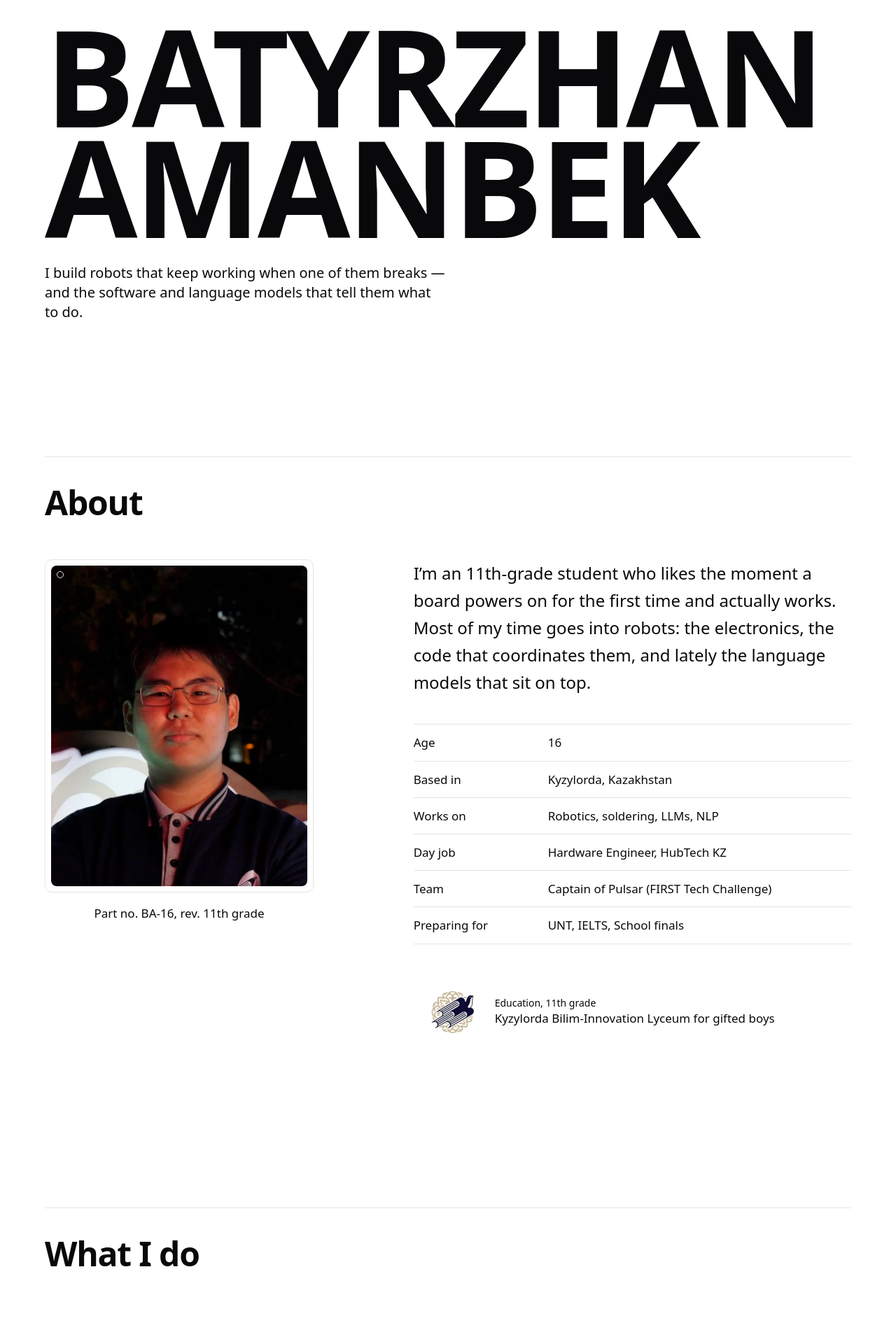
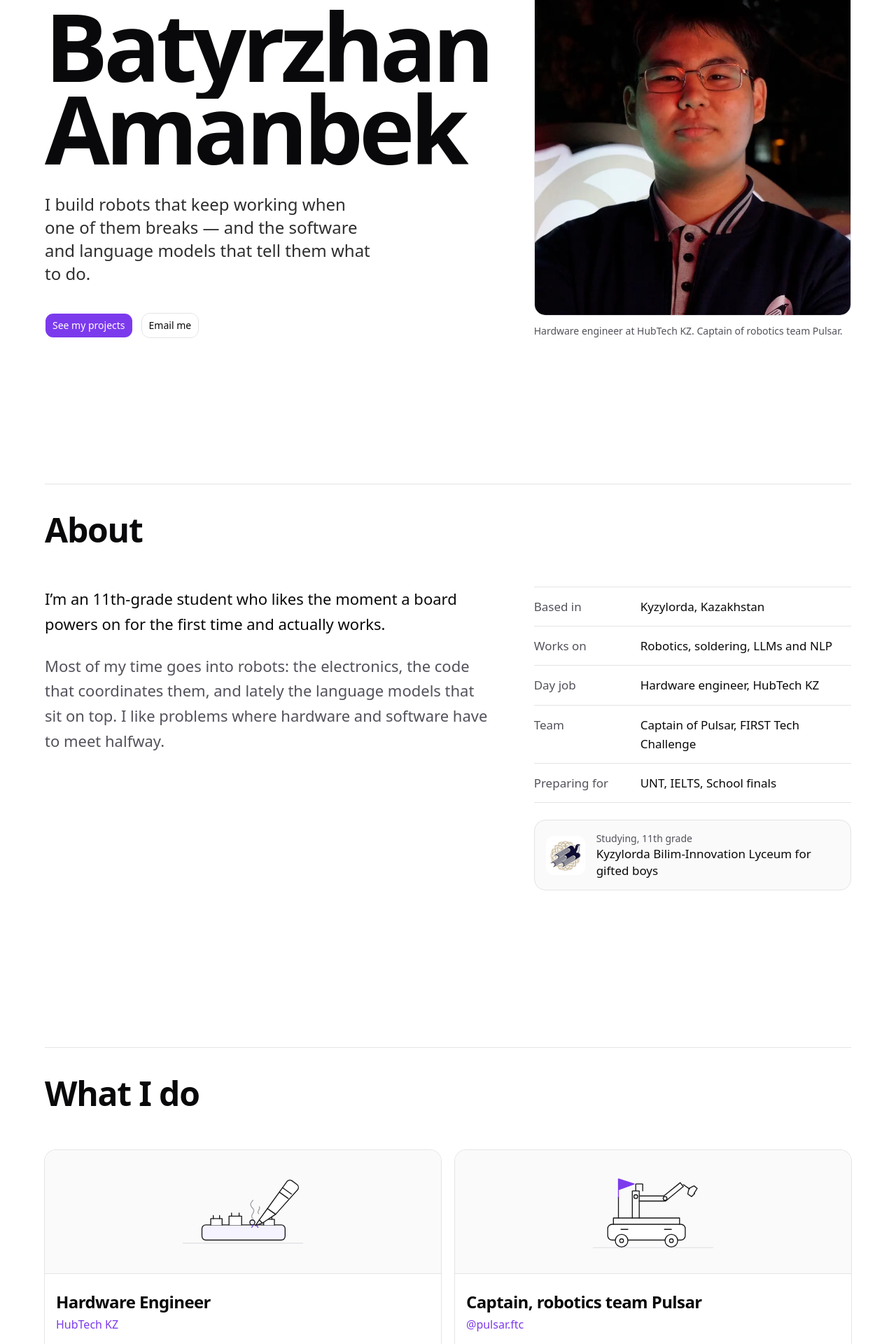
Before and after one commit to batryzhan/portfolio, a React (Vite) app: page / in a window 1280 px wide. Shown: the part 260-2180 px from the top of the page at 70% size. Built offline with nearby package versions, Linux system fonts and the light colour scheme.

Commit message:
feat: redesign Hero, About and What I do
Typographic hero with real portrait and shadcn buttons; About without
the datasheet/chip frame; role cards with Codex-drawn SVG illustrations.
Off duty is unmounted until the TETR.IO rebuild lands.

```diff
--- a/src/App.tsx
+++ b/src/App.tsx
@@ -5,7 +5,7 @@ import { Roles } from "./sections/Roles";
 import { Projects } from "./sections/Projects";
 import { Achievements } from "./sections/Achievements";
 import { Journey } from "./sections/Journey";
-import { OffDuty } from "./sections/OffDuty";
+// import { OffDuty } from "./sections/OffDuty";
 import { Contact } from "./sections/Contact";
 
 export default function App() {
@@ -25,7 +25,7 @@ export default function App() {
         <Projects />
         <Achievements />
         <Journey />
-        <OffDuty />
+        {/* <OffDuty /> */}
         <Contact />
       </main>
     </>
--- a/src/content.ts
+++ b/src/content.ts
@@ -13,14 +13,14 @@ export const person = {
 
 export const roles = [
   {
-    id: "U1",
+    id: "hardware",
     title: "Hardware Engineer",
     org: "HubTech KZ",
     href: "https://hubtech.kz",
     body: "Designing and soldering the electronics side of real products: boards, wiring, sensors, and the bring-up that makes them talk.",
   },
   {
-    id: "U2",
+    id: "team",
     title: "Captain, robotics team Pulsar",
     org: "@pulsar.ftc",
     href: "https://instagram.com/pulsar.ftc/",
--- a/src/sections/About.tsx
+++ b/src/sections/About.tsx
@@ -1,77 +1,49 @@
-import { Section } from "../components/Section";
-import { person } from "../content";
+import { Section } from "@/components/Section";
+import { person } from "@/content";
 
-const PINS = Array.from({ length: 9 });
-
-function Pins({ side }: { side: "left" | "right" }) {
-  return (
-    <div
-      aria-hidden="true"
-      className={`absolute top-8 bottom-8 flex flex-col justify-between ${side === "left" ? "-left-3" : "-right-3"}`}
-    >
-      {PINS.map((_, i) => (
-        <span key={i} className="block h-1.5 w-3 rounded-[1px] bg-gold-dim" />
-      ))}
-    </div>
-  );
-}
-
-const rows: { k: string; v: string }[] = [
-  { k: "Age", v: `${person.age}` },
+const facts: { k: string; v: string }[] = [
   { k: "Based in", v: "Kyzylorda, Kazakhstan" },
-  { k: "Works on", v: "Robotics, soldering, LLMs, NLP" },
-  { k: "Day job", v: "Hardware Engineer, HubTech KZ" },
-  { k: "Team", v: "Captain of Pulsar (FIRST Tech Challenge)" },
+  { k: "Works on", v: "Robotics, soldering, LLMs and NLP" },
+  { k: "Day job", v: "Hardware engineer, HubTech KZ" },
+  { k: "Team", v: "Captain of Pulsar, FIRST Tech Challenge" },
   { k: "Preparing for", v: person.studying.join(", ") },
 ];
 
 export function About() {
   return (
     <Section id="about" title="About">
-      <div className="grid gap-14 md:grid-cols-[minmax(0,5fr)_minmax(0,7fr)] md:gap-20">
-        <figure className="relative mx-3 max-w-sm md:mx-0">
-          <Pins side="left" />
-          <Pins side="right" />
-          <div className="relative overflow-hidden rounded-md border border-gold-dim/70 bg-mask-deep p-2">
-            <img
-              src="/img/portrait.webp"
-              alt="Portrait of Batyrzhan Amanbek in his lyceum jacket"
-              width={800}
-              height={1198}
-              loading="lazy"
-              decoding="async"
-              className="aspect-[4/5] w-full rounded-sm object-cover object-top"
-            />
-            <span aria-hidden="true" className="absolute left-4 top-4 size-2.5 rounded-full border border-gold bg-mask-deep" />
-          </div>
-          <figcaption className="designator mt-4 text-center">Part no. BA-16, rev. 11th grade</figcaption>
-        </figure>
+      <div className="grid gap-12 md:grid-cols-[minmax(0,7fr)_minmax(0,5fr)] md:gap-16">
+        <div className="space-y-6 text-xl leading-relaxed md:text-[1.375rem]">
+          <p className="max-w-[52ch]">
+            I&rsquo;m an 11th-grade student who likes the moment a board powers on for the first time and actually works.
+          </p>
+          <p className="max-w-[52ch] text-muted-foreground">
+            Most of my time goes into robots: the electronics, the code that coordinates them, and lately the language models
+            that sit on top. I like problems where hardware and software have to meet halfway.
+          </p>
+        </div>
 
         <div>
-          <p className="max-w-[58ch] text-xl leading-relaxed text-silk md:text-2xl">
-            I&rsquo;m an 11th-grade student who likes the moment a board powers on for the first time and actually works. Most of my time goes into robots: the electronics, the code that coordinates them, and lately the language models that sit on top.
-          </p>
-
-          <dl className="mt-10 divide-y divide-trace/50 border-y border-trace/50">
-            {rows.map((row) => (
-              <div key={row.k} className="grid grid-cols-[9rem_1fr] gap-4 py-3 sm:grid-cols-[11rem_1fr]">
-                <dt className="text-silk-dim">{row.k}</dt>
-                <dd className="text-silk">{row.v}</dd>
+          <dl className="divide-y border-y">
+            {facts.map((row) => (
+              <div key={row.k} className="grid grid-cols-[8.5rem_1fr] gap-4 py-3.5">
+                <dt className="text-muted-foreground">{row.k}</dt>
+                <dd>{row.v}</dd>
               </div>
             ))}
           </dl>
 
-          <div className="mt-10 flex items-center gap-5 rounded-md bg-silk p-4 pr-6 text-mask-deep">
+          <div className="mt-6 flex items-center gap-4 rounded-xl border bg-muted p-4">
             <img
               src="/img/lyceum.webp"
               alt="Kyzylorda Bilim-Innovation Lyceum logo"
               width={120}
               height={120}
               loading="lazy"
-              className="size-16 shrink-0 sm:size-20"
+              className="size-14 shrink-0 rounded-lg bg-background"
             />
-            <div>
-              <p className="text-sm text-mask/80">Education, {person.grade}</p>
+            <div className="min-w-0">
+              <p className="text-sm text-muted-foreground">Studying, {person.grade}</p>
               <p className="font-medium leading-snug">{person.school}</p>
             </div>
           </div>
--- a/src/sections/Hero.tsx
+++ b/src/sections/Hero.tsx
@@ -1,13 +1,51 @@
-import { person } from "../content";
+import { Button } from "@/components/ui/button";
+import { person } from "@/content";
 
 export function Hero() {
   return (
-    <section id="top" aria-label="Introduction" className="relative flex min-h-[100svh] flex-col justify-end px-4 pb-14 pt-24 sm:px-8 md:pb-20">
-      <div className="mx-auto w-full max-w-6xl">
-        <h1 className="font-display text-[clamp(4.25rem,15vw,13rem)] font-black uppercase leading-[0.82] text-silk">
-          {person.first} <span className="text-gold">{person.last}</span>
-        </h1>
-        <p className="mt-8 max-w-xl text-lg text-silk md:text-xl">{person.tagline}</p>
+    <section id="top" aria-label="Introduction" className="px-4 pb-16 pt-28 sm:px-8 md:pb-24 md:pt-36">
+      <div className="mx-auto grid max-w-6xl items-end gap-12 md:grid-cols-[minmax(0,7fr)_minmax(0,5fr)] md:gap-16">
+        <div>
+          <p className="fade-in text-muted-foreground" style={{ animationDelay: "0.5s" }}>
+            {person.age}, from Kyzylorda, Kazakhstan
+          </p>
+          <h1 className="mt-5 text-[clamp(3.5rem,10.5vw,8.5rem)] font-bold leading-[0.88] tracking-[-0.045em]">
+            <span className="-mb-[0.12em] block overflow-hidden pb-[0.12em]">
+              <span className="rise">{person.first}</span>
+            </span>
+            <span className="-mb-[0.12em] block overflow-hidden pb-[0.12em]">
+              <span className="rise" style={{ animationDelay: "0.1s" }}>
+                {person.last}
+              </span>
+            </span>
+          </h1>
+          <div className="fade-in" style={{ animationDelay: "0.6s" }}>
+            <p className="mt-8 max-w-[34ch] text-xl leading-snug text-foreground/85 md:text-2xl">{person.tagline}</p>
+            <div className="mt-10 flex flex-wrap gap-3">
+              <Button asChild size="lg">
+                <a href="#projects">See my projects</a>
+              </Button>
+              <Button asChild size="lg" variant="outline">
+                <a href={`mailto:${person.email}`}>Email me</a>
+              </Button>
+            </div>
+          </div>
+        </div>
+
+        <figure className="mx-auto w-full max-w-sm md:max-w-none">
+          <img
+            src="/img/portrait.webp"
+            alt="Portrait of Batyrzhan Amanbek in his lyceum jacket"
+            width={800}
+            height={1198}
+            fetchPriority="high"
+            decoding="async"
+            className="aspect-[4/5] w-full rounded-2xl border object-cover object-top"
+          />
+          <figcaption className="mt-3 text-sm text-muted-foreground">
+            Hardware engineer at HubTech KZ. Captain of robotics team Pulsar.
+          </figcaption>
+        </figure>
       </div>
     </section>
   );
--- a/src/sections/Roles.tsx
+++ b/src/sections/Roles.tsx
@@ -1,21 +1,34 @@
-import { ExternalLink } from "../components/ExternalLink";
-import { Section } from "../components/Section";
-import { roles } from "../content";
+import { ExternalLink } from "@/components/ExternalLink";
+import { Section } from "@/components/Section";
+import { Card, CardContent, CardDescription, CardHeader, CardTitle } from "@/components/ui/card";
+import { roles } from "@/content";
+import hardwareArt from "@/illustrations/hardware.svg";
+import teamArt from "@/illustrations/team.svg";
+
+const art: Record<string, string> = { hardware: hardwareArt, team: teamArt };
 
 export function Roles() {
   return (
     <Section id="roles" title="What I do">
-      <ul className="grid gap-px overflow-hidden rounded-md bg-trace/50 md:grid-cols-2">
+      <ul className="grid gap-5 md:grid-cols-2">
         {roles.map((role) => (
-          <li key={role.id} className="flex flex-col gap-6 bg-mask p-7 md:p-10">
-            <span className="designator">{role.id}</span>
-            <div>
-              <h3 className="font-display text-4xl font-bold leading-tight text-silk md:text-5xl">{role.title}</h3>
-              <ExternalLink href={role.href} className="mt-1 inline-block text-lg text-gold">
-                {role.org}
-              </ExternalLink>
-            </div>
-            <p className="max-w-[46ch] text-silk-dim">{role.body}</p>
+          <li key={role.id}>
+            <Card className="h-full gap-0 overflow-hidden py-0 shadow-none">
+              <div className="border-b bg-muted px-6 py-4">
+                <img src={art[role.id]} alt="" width={240} height={160} loading="lazy" className="mx-auto h-36 w-auto" />
+              </div>
+              <CardHeader className="pt-6">
+                <CardTitle className="text-2xl font-semibold tracking-tight">{role.title}</CardTitle>
+                <CardDescription>
+                  <ExternalLink href={role.href} className="text-base text-primary">
+                    {role.org}
+                  </ExternalLink>
+                </CardDescription>
+              </CardHeader>
+              <CardContent className="pb-7 pt-3">
+                <p className="max-w-[46ch] text-muted-foreground">{role.body}</p>
+              </CardContent>
+            </Card>
           </li>
         ))}
       </ul>
```
Also changed, not shown: src/illustrations/hardware.svg (added), src/illustrations/team.svg (added).
